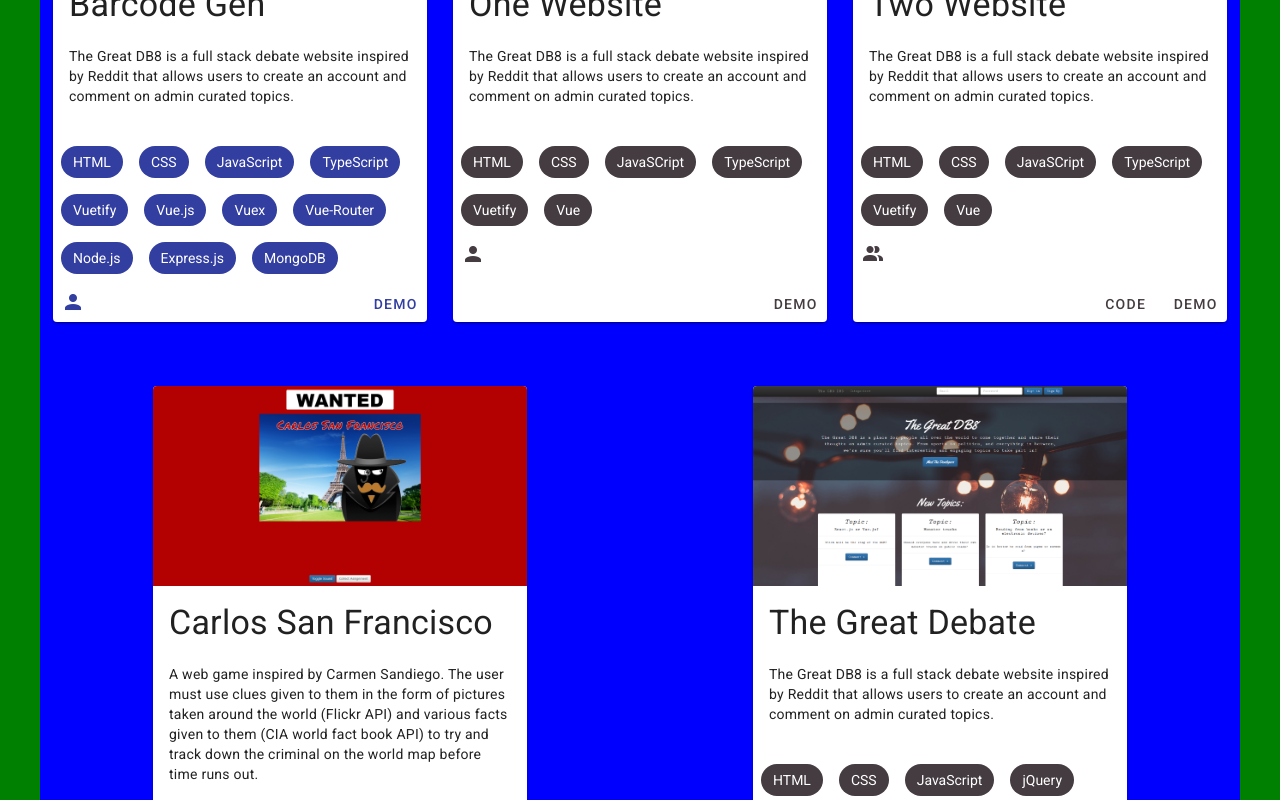
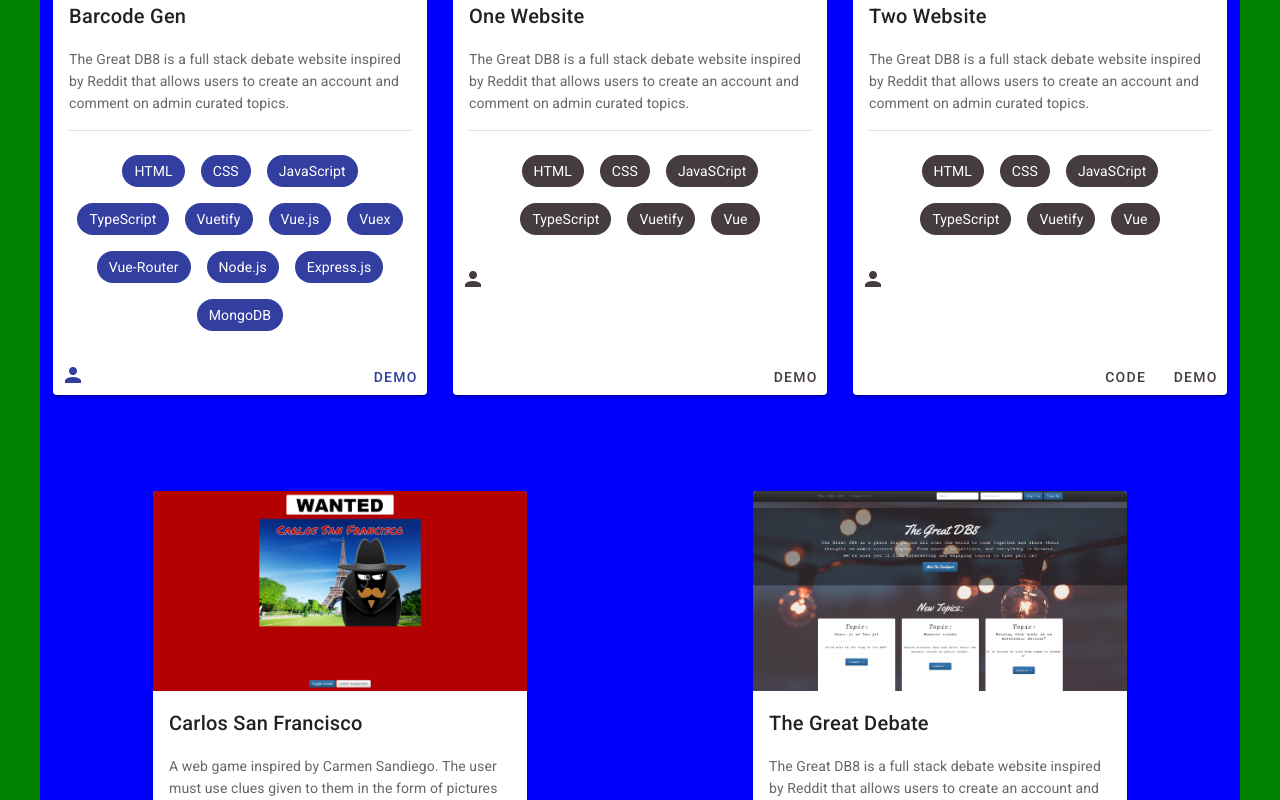
Before and after one commit to musicteachj/new-port, a Vue app: page / in a window 1280 px wide. Shown: the part 1100-1900 px from the top of the page. Built offline with nearby package versions, Linux system fonts and the light colour scheme.

Commit message:
new card format

```diff
--- a/src/views/Bottom.vue
+++ b/src/views/Bottom.vue
@@ -4,10 +4,13 @@
       <h1>Projects</h1>
     </v-row>
     <v-row class="justify-center ml-10 mr-10" style="background-color:blue">
+      <!-- <v-card
+        v-for="(p, index) in projects"
+        :key="index"
+        class="mx-auto mt-8 mb-8"
+        max-width="374">
 
-      <v-card v-for="(p, index) in projects" :key="index" class="mx-auto mt-8 mb-8"
-            max-width="374">
-         <v-img
+        <v-img
           class="white--text"
           height="200px"
           :src="p.img">
@@ -31,23 +34,128 @@
         </v-chip>
 
         <v-card-actions>
-          <v-tooltip  :color="p.color" top v-if="index != 2 && index != 3">
+          <v-tooltip :color="p.color" top v-if="p.collaboration">
+            <template v-slot:activator="{ on }">
+              <v-icon class="actionz" :color="p.color" dark v-on="on">mdi-account-multiple</v-icon>
+            </template>
+            <span>Collaboration</span>
+          </v-tooltip>
+           <v-tooltip :color="p.color" top v-else>
             <template v-slot:activator="{ on }">
               <v-icon class="actionz" :color="p.color" dark v-on="on">mdi-account</v-icon>
             </template>
             <span>Individual</span>
           </v-tooltip>
-          <v-tooltip :color="p.color" top v-if="index == 2 || index == 3">
+
+          <div class="flex-grow-1"></div>
+          <v-btn
+            class="demo"
+            v-if="index > 1"
+            text
+            :color="p.color"
+            :href="p.code"
+            target="_blank">
+            Code
+          </v-btn>
+          <v-btn
+            class="code"
+            text
+            :color="p.color"
+            :href="p.demo"
+            target="_blank">
+            Demo
+          </v-btn>
+        </v-card-actions>
+      </v-card> -->
+
+      <v-card
+        v-for="(p, index) in projects"
+        :key="index"
+        class="mx-auto my-12"
+        max-width="374"
+      >
+        <v-img
+          height="200"
+          :src="p.img"
+        ></v-img>
+
+        <v-card-title>{{p.name}}</v-card-title>
+
+
+
+        <v-card-text>
+          <!-- <v-row
+            align="center"
+            class="mx-0"
+          >
+            <v-rating
+              :value="4.5"
+              color="amber"
+              dense
+              half-increments
+              readonly
+              size="14"
+            ></v-rating>
+
+            <div class="grey--text ml-4">4.5 (413)</div>
+          </v-row> -->
+
+          <!-- <div class="my-4 subtitle-1">
+            $ • Italian, Cafe
+          </div> -->
+
+        <div>{{p.text}}</div>
+        </v-card-text>
+
+        <v-divider class="mx-4"></v-divider>
+
+        <!-- <v-card-title>Tonight's availability</v-card-title> -->
+
+        <v-card-text class="text-center">
+          <!-- <v-chip-group> -->
+           <v-chip
+            text-color="white"
+            :color="p.color"
+            v-for="t in p.tech"
+            :key="t"
+            class="ma-2">
+            {{t}}
+          </v-chip>
+            <!-- <v-chip>5:30PM</v-chip>
+
+            <v-chip>7:30PM</v-chip>
+
+            <v-chip>8:00PM</v-chip>
+
+            <v-chip>9:00PM</v-chip> -->
+          <!-- </v-chip-group> -->
+        </v-card-text>
+
+        <!-- <v-card-actions>
+          <v-btn
+            color="deep-purple lighten-2"
+            text
+            class="demo"
+          >
+            Reserve
+          </v-btn>
+        </v-card-actions> -->
+        <v-card-actions>
+          <v-tooltip :color="p.color" top v-if="p.collaboration">
             <template v-slot:activator="{ on }">
               <v-icon class="actionz" :color="p.color" dark v-on="on">mdi-account-multiple</v-icon>
-
             </template>
             <span>Collaboration</span>
+          </v-tooltip>
+           <v-tooltip :color="p.color" top v-else>
+            <template v-slot:activator="{ on }">
+              <v-icon class="actionz" :color="p.color" dark v-on="on">mdi-account</v-icon>
+            </template>
+            <span>Individual</span>
           </v-tooltip>
 
           <div class="flex-grow-1"></div>
           <v-btn
-
             class="demo"
             v-if="index > 1"
             text
@@ -86,11 +194,55 @@ import BarcodeGen from '@/assets/cardAssets/barcodeGen.png';
 export default class Bottom extends Vue {
 
   projects: Array<object> = [
-    {name: "Barcode Gen", color: "#323EA0", img: BarcodeGen, text: "The Great DB8 is a full stack debate website inspired by Reddit that allows users to create an account and comment on admin curated topics.", tech: ["HTML", "CSS", "JavaScript", "TypeScript", "Vuetify", "Vue.js", "Vuex", "Vue-Router", "Node.js", "Express.js", "MongoDB"], demo: "https://thegreatdb8.herokuapp.com/", code: "https://github.com/jliip51/The-Great-Debate"},
-    {name: "One Website", color: "#453C41", img: GreatDebateImg, text: "The Great DB8 is a full stack debate website inspired by Reddit that allows users to create an account and comment on admin curated topics.", tech: ["HTML", "CSS", "JavaSCript", "TypeScript", "Vuetify", "Vue"], demo: "https://thegreatdb8.herokuapp.com/", code: "https://github.com/jliip51/The-Great-Debate"},
-    {name: "Two Website", color: "#453C41", img: GreatDebateImg, text: "The Great DB8 is a full stack debate website inspired by Reddit that allows users to create an account and comment on admin curated topics.", tech: ["HTML", "CSS", "JavaSCript", "TypeScript", "Vuetify", "Vue"], demo: "https://thegreatdb8.herokuapp.com/", code: "https://github.com/jliip51/The-Great-Debate"},
-    {name: "Carlos San Francisco", color: "#B30101", img: CarlosImg, text: "A web game inspired by Carmen Sandiego. The user must use clues given to them in the form of pictures taken around the world (Flickr API) and various facts given to them (CIA world fact book API) to try and track down the criminal on the world map before time runs out.", tech: ["HTML", "CSS", "JavaScript", "jQuery", "Bootstrap", "Firebase", "Flickr API"], demo: "https://carltheape.github.io/carlosSanFrancisco/", code: "https://github.com/carltheape/carlosSanFrancisco"},
-    {name: "The Great Debate", color: "#453C41", img: GreatDebateImg, text: "The Great DB8 is a full stack debate website inspired by Reddit that allows users to create an account and comment on admin curated topics.", tech: ["HTML", "CSS", "JavaScript", "jQuery", "Bootstrap", "Handlebars.js", "Node.js", "Express.js", "MySQL"], demo: "https://thegreatdb8.herokuapp.com/", code: "https://github.com/jliip51/The-Great-Debate"}
+    {
+      name: "Barcode Gen",
+      color: "#323EA0",
+      img: BarcodeGen,
+      text: "The Great DB8 is a full stack debate website inspired by Reddit that allows users to create an account and comment on admin curated topics.",
+      tech: ["HTML", "CSS", "JavaScript", "TypeScript", "Vuetify", "Vue.js", "Vuex", "Vue-Router", "Node.js", "Express.js", "MongoDB"],
+      demo: "https://thegreatdb8.herokuapp.com/", code: "https://github.com/jliip51/The-Great-Debate",
+      collaboration: false
+    },
+    {
+      name: "One Website",
+      color: "#453C41",
+      img: GreatDebateImg,
+      text: "The Great DB8 is a full stack debate website inspired by Reddit that allows users to create an account and comment on admin curated topics.",
+      tech: ["HTML", "CSS", "JavaSCript", "TypeScript", "Vuetify", "Vue"],
+      demo: "https://thegreatdb8.herokuapp.com/",
+      code: "https://github.com/jliip51/The-Great-Debate",
+      collaboration: false
+    },
+    {
+      name: "Two Website",
+      color: "#453C41",
+      img: GreatDebateImg,
+      text: "The Great DB8 is a full stack debate website inspired by Reddit that allows users to create an account and comment on admin curated topics.",
+      tech: ["HTML", "CSS", "JavaSCript", "TypeScript", "Vuetify", "Vue"],
+      demo: "https://thegreatdb8.herokuapp.com/",
+      code: "https://github.com/jliip51/The-Great-Debate",
+      collaboration: false
+    },
+    {
+      name: "Carlos San Francisco",
+      color: "#B30101",
+      img: CarlosImg,
+      text: "A web game inspired by Carmen Sandiego. The user must use clues given to them in the form of pictures taken around the world (Flickr API) and various facts given to them (CIA world fact book API) to try and track down the criminal on the world map before time runs out.",
+      tech: ["HTML", "CSS", "JavaScript", "jQuery", "Bootstrap", "Firebase", "Flickr API"],
+      demo: "https://carltheape.github.io/carlosSanFrancisco/",
+      code: "https://github.com/carltheape/carlosSanFrancisco",
+      collaboration: true
+    },
+    {
+      name: "The Great Debate",
+      color: "#453C41",
+      img: GreatDebateImg,
+      text: "The Great DB8 is a full stack debate website inspired by Reddit that allows users to create an account and comment on admin curated topics.",
+      tech: ["HTML", "CSS", "JavaScript", "jQuery", "Bootstrap", "Handlebars.js", "Node.js", "Express.js", "MySQL"],
+      demo: "https://thegreatdb8.herokuapp.com/",
+      code: "https://github.com/jliip51/The-Great-Debate",
+      collaboration: true
+    }
 
     // {name: "Barcode Generator", color: "#453C41", img: "https://picsum.photos/id/11/500/300", text: "Lorem ipsum dolor sit amet, consectetur adipiscing elit, sed do eiusmod tempor incididunt ut labore et dolore magna aliqua. ", tech: ["HTML", "CSS", "JavaScript", "Node.js", "Express.js", "MongoDB", "Vue.js", "Vuetify", "Vue-Barcode", "PrintD"], demo: "https://github.com/musicteachj", code: "https://github.com/musicteachj"},
     // {name: "Music Calendar", color: "#453C41", img: "https://picsum.photos/id/11/500/300", text: "Lorem ipsum dolor sit amet, consectetur adipiscing elit, sed do eiusmod tempor incididunt ut labore et dolore magna aliqua. ", tech: ["HTML", "CSS", "Sass", "JavaScript", "Node.js", "Express.js", "MongoDB", "Vue.js", "Vuetify"], demo: "https://github.com/musicteachj", code: "https://github.com/musicteachj"},
```
